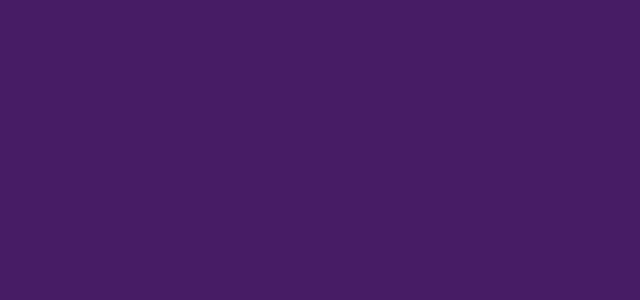
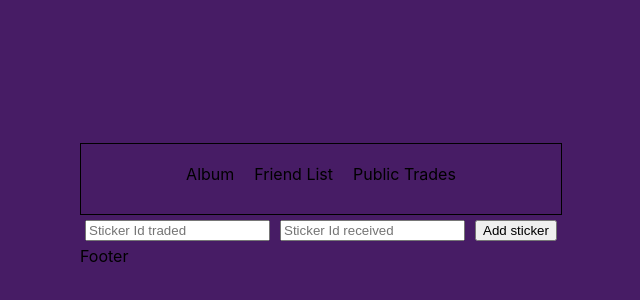
Before and after one commit to kroles1/panini-players, a React (Create React App) app: page /dashboard/confirmTrade in a window 1280 px wide. Before the commit this address had no page. Shown: the part 196-496 px from the top of the page, without its empty margins (319-959 px from the left). Built offline with nearby package versions, Linux system fonts and the light colour scheme.

Commit message:
all forms set up

```diff
--- a/src/App.js
+++ b/src/App.js
@@ -1,6 +1,6 @@
 import './App.css';
 import { Routes, Route } from "react-router-dom";
-import { Home, Register, Album, Friends, AddFriend, FriendInfo, Public} from "./pages"
+import { Home, Register, Album, Friends, AddFriend, FriendInfo, Public, AddSticker, ConfirmTrade} from "./pages"
 import Layout from "./layout"
 
 function App() {
@@ -11,6 +11,8 @@ function App() {
       <Route path="/register" element={<Register />} />
       <Route path='/dashboard' element={<Layout />} >
         <Route index element={<Album />} />
+        <Route path="addSticker" element={<AddSticker />} />
+        <Route path="confirmTrade" element={<ConfirmTrade />} />
         <Route path="friends" element={<Friends />} />
         <Route path="friends/add" element={<AddFriend />} />
         <Route path="friends/:friend" element={<FriendInfo />} />
--- a/src/pages/AddFriend/index.js
+++ b/src/pages/AddFriend/index.js
@@ -1,12 +1,31 @@
-import React from 'react'
+import React, { useState } from 'react'
+import axios from 'axios'
 
 export default function AddFriend() {
+  const [formData, setFormData] = useState({})
+  const [added, setAdded] = useState(false)
+
+  const handleChange = (e) => {
+      const { name, value } =e.target
+      setFormData({...formData, [name]: value});
+    }
+
+  const handleSubmit = (e) => {
+    e.preventDefault()
+    axios.patch("http://127.0.0.1:5000/addFriend", formData)
+			.then((res) => {
+				setAdded(true)
+			})
+			.catch((err) => console.error(err));
+  }
+
   return (
     <>
-    <form>
-      <input type="text" placeholder="User Code"></input>
+    <form onSubmit={handleSubmit}>
+      <input type="text" placeholder="User Id" name='userId' value={formData.userId} onChange={handleChange}></input>
       <input type="submit" value="Add friend"></input>
     </form>
+    {added && <p>Friend Added</p>}
     </>
   )
 }
--- /dev/null
+++ b/src/pages/AddSticker/index.js
@@ -0,0 +1,32 @@
+import React, {useState} from 'react'
+import axios from 'axios'
+
+export default function AddSticker() {
+
+    const [formData, setFormData] = useState({})
+    const [added, setAdded] = useState(false)
+
+    const handleChange = (e) => {
+        const { name, value } =e.target
+        setFormData({...formData, [name]: value});
+        }
+
+    const handleSubmit = (e) => {
+        e.preventDefault()
+        axios.patch("http://127.0.0.1:5000/addSticker", formData)
+            .then((res) => {
+                setAdded(true)
+            })
+            .catch((err) => console.error(err));
+    }
+
+  return (
+    <div>
+        <form onSubmit={handleSubmit}>
+            <input type="text" placeholder="Sticker Id" name='stickerId' value={formData.stickerId} onChange={handleChange}></input>
+            <input type="submit" value="Add sticker"></input>
+        </form>
+        {added && <p>Sticker Added</p>}
+    </div>
+  )
+}
--- a/src/pages/Album/index.js
+++ b/src/pages/Album/index.js
@@ -3,6 +3,7 @@ import { useDispatch, useSelector } from 'react-redux'
 import { Sticker } from '../../components'
 import './style.css'
 import { getStickerData } from '../../actions'
+import { useNavigate } from 'react-router-dom'
 
 export default function Album() {
   const stickerData = useSelector(state => state.stickers.stickers)
@@ -10,6 +11,7 @@ export default function Album() {
   const [country, setCountry] = useState("QAT")
 
   const dispatch = useDispatch()
+  const navigate = useNavigate()
 
   useEffect(() => {
     dispatch(getStickerData(country))
@@ -26,6 +28,8 @@ export default function Album() {
 
   return (
     <div className='album'>
+      <button onClick={() => navigate("/dashboard/confirmTrade")}>Confirm Trade</button>
+      <button onClick={() => navigate("/dashboard/addSticker")}>Add Stickers</button>
       <select onChange={e => setCountry(e.target.value)}>
         <option value="QAT">Qatar</option>
         <option value="ENG">England</option>
--- /dev/null
+++ b/src/pages/ConfirmTrade/index.js
@@ -0,0 +1,35 @@
+import React, {useState} from 'react'
+import axios from 'axios'
+
+export default function ConfirmTrade() {
+
+    const [formData, setFormData] = useState({})
+    const [added, setAdded] = useState(false)
+
+    const handleChange = (e) => {
+        const { name, value } =e.target
+        setFormData({...formData, [name]: value});
+        }
+
+    const handleSubmit = (e) => {
+        e.preventDefault()
+        axios.patch("http://127.0.0.1:5000/trade", formData)
+            .then((res) => {
+                setAdded(true)
+            })
+            .catch((err) => console.error(err));
+    }
+
+  return (
+    <div>
+        <div>
+        <form onSubmit={handleSubmit}>
+            <input type="text" placeholder="Sticker Id traded" name='stickerIdTraded' value={formData.stickerIdTraded} onChange={handleChange}></input>
+            <input type="text" placeholder="Sticker Id received" name='stickerIdReceived' value={formData.stickerIdReceived} onChange={handleChange}></input>
+            <input type="submit" value="Add sticker"></input>
+        </form>
+        {added && <p>Trade confirmed</p>}
+    </div>
+    </div>
+  )
+}
--- a/src/pages/FriendInfo/index.js
+++ b/src/pages/FriendInfo/index.js
@@ -1,9 +1,13 @@
-import React from 'react'
+import React, { useState } from 'react'
 import { useParams } from 'react-router-dom'
 import { useSelector } from 'react-redux'
+import axios from 'axios'
 
 export default function FriendInfo() {
   const friendsData = useSelector(state => state.friends.friends)
+  const usernameOfUser = useSelector(state => state.user.username)
+  console.log(usernameOfUser);
+  const [sentEmail, setSentEmail] = useState(false)
 
   const params = useParams()
   const friendId = params.friend
@@ -32,6 +36,15 @@ export default function FriendInfo() {
     )
   }
 
+  const sendNotif = (e) => {
+    e.preventDefault()
+    axios.post("http://127.0.0.1:5000/email", usernameOfUser, friendData.email)
+			.then((res) => {
+				setSentEmail(true)
+			})
+			.catch((err) => console.error(err));
+  }
+
 
   return (
     <>
@@ -40,7 +53,8 @@ export default function FriendInfo() {
     {renderDuplicates()}
     <h3>Needs:</h3>
     {renderNeeds()}
-    <button>Start trade</button>
+    <button onClick={sendNotif}>Start trade</button>
+    {sentEmail && <p>User notified</p>}
     </>
   )
 }
--- a/src/pages/Friends/index.js
+++ b/src/pages/Friends/index.js
@@ -13,8 +13,8 @@ export default function Friends() {
   const dispatch = useDispatch()
 
   useEffect(() => {
-    dispatch(getFriendsData())
-  }, [])
+    dispatch(getFriendsData(friendsList))
+  }, [friendsList])
 
   const renderFriends = () => {
     return(
--- a/src/pages/index.js
+++ b/src/pages/index.js
@@ -5,3 +5,5 @@ export { default as Friends } from './Friends'
 export { default as AddFriend } from './AddFriend'
 export { default as FriendInfo } from './FriendInfo'
 export { default as Public } from './Public'
+export { default as AddSticker } from './AddSticker'
+export { default as ConfirmTrade } from './ConfirmTrade'
```
